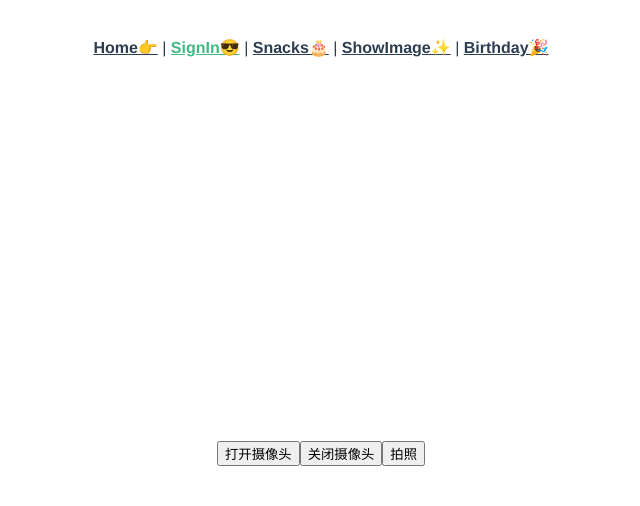
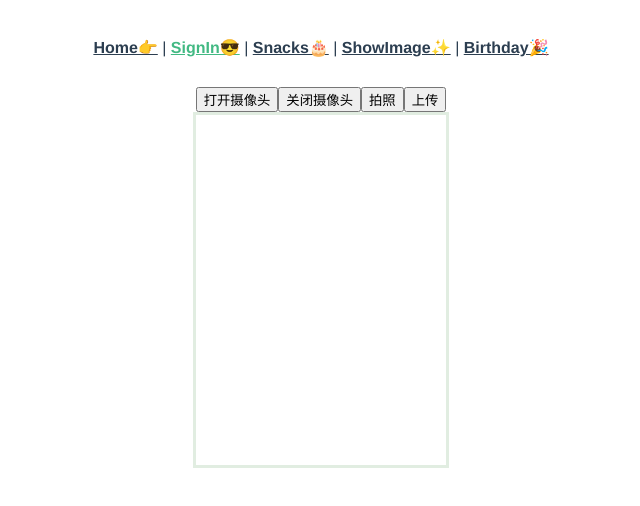
Before and after one commit to lindazha0/JetApp, a Vue app: page /face_reco in a window 1280 px wide. Shown: the top 506 px of the page, without its empty margins (319-959 px from the left). Built offline with nearby package versions, Linux system fonts and the light colour scheme.

Commit message:
add pikachuu

```diff
--- a/src/views/birth.vue
+++ b/src/views/birth.vue
@@ -1,6 +1,7 @@
 <template>
+  <!-- <div id=background> -->
   <div id='center'>
-    <h1>Happy Birthday! Lottory Time!<br/>Please choose a gift!</h1>
+    <h1>Happy Birthday! Lottery Time!<br/>Please choose a gift!</h1>
   <div class="sudoku_row">
     <div
       class="sudoku_item"
@@ -16,6 +17,7 @@
     <button @click="submit">Submit</button>
   </div>
   </div>
+  <!-- </div> -->
 
 
 </template>
@@ -94,15 +96,21 @@ export default {
 };
 </script>
 
-<style >
+<style scoped>
+h1 {
+  color: #2c3e50;
+  -webkit-text-stroke: 0.5px aliceblue;
+}
+
 #center {
   text-align: center;
+  background: url("../assets/pika.png");
 }
 .sudoku_row {
   text-align: center;
   position: relative;
   display: flex;
-  width: 30%;
+  width: 300px;
   margin: auto;
   justify-content: center;
   flex-wrap: wrap;
@@ -125,10 +133,8 @@ export default {
   margin-bottom: 5px;
 }
 #background{
-/* background:url("https://tse1-mm.cn.bing.net/th/id/R-C.33674725d9ae34f86e3835ae30b20afe?rik=Pb3C9e5%2b%2b3a9Vw&riu=http%3a%2f%2fwww.desktx.com%2fd%2ffile%2fwallpaper%2fscenery%2f20180626%2f4c8157d07c14a30fd76f9bc110b1314e.jpg&ehk=9tpmnrrRNi0eBGq3CnhwvuU8PPmKuy1Yma0zL%2ba14T0%3d&risl=&pid=ImgRaw&r=0"); */
-/* background: url("../assets/gift.png"); */
-width:100%;
-height:100%;
+/* background: url("../assets/pika.png"); */
+/* width:80%; */
 position:fixed;
 background-size:100% 100%;
 }
--- a/src/views/face.vue
+++ b/src/views/face.vue
@@ -1,28 +1,33 @@
 <template>
-  <!-- <h1>Not finished yet</h1> -->
-  <div class="camera_outer">
+  <div class="camera">
+    <div class="button">
+      <button @click="getCompetence()">打开摄像头</button>
+      <button @click="stopNavigator()">关闭摄像头</button>
+      <button @click="setImage()">拍照</button>
+      <button @click="dataURLtoFile(imgSrc, 'newImg')">上传</button>
+    </div>
+    <div class="box">
     <video id="videoCamera" :width="videoWidth" :height="videoHeight" autoplay></video>
+    </div>
     <canvas style="display:none;" id="canvasCamera" :width="videoWidth" :height="videoHeight"></canvas>
     <div v-if="imgSrc" class="img_bg_camera">
       <p>效果预览</p>
       <img :src="imgSrc" alt class="tx_img" />
     </div>
-    <div class="button">
-      <button @click="getCompetence()">打开摄像头</button>
-      <button @click="stopNavigator()">关闭摄像头</button>
-      <button @click="setImage()">拍照</button>
-    </div>
   </div>
 
 </template>
 
-<style>
-.info2 {
-  width: 10%;
-  height: 100px;
+<style scoped>
+.box {
+  width: 250px;
+  height: 350px;
+  border: 3px solid #2722;
+  margin: auto;
+
 }
-.box {
-  display:flex;
+#videoCamera{
+  margin: auto;
 }
 </style>
 
--- a/src/views/faceScript.js
+++ b/src/views/faceScript.js
@@ -28,15 +28,6 @@ export default {
       // 一些浏览器实现了部分mediaDevices，我们不能只分配一个对象
       // 使用getUserMedia，因为它会覆盖现有的属性。
       // 这里，如果缺少getUserMedia属性，就添加它。
-    //   navigator.mediaDevices.getUserMedia({
-    //     video: true,
-    //     video: { facingMode: "environment"}
-    // }).then(function(stream) {
-    //     console.log(stream);
-    // }).catch(function(err) {
-    //     console.log(err);
-    // });
-
       if (navigator.mediaDevices.getUserMedia === undefined) {
         navigator.mediaDevices.getUserMedia = function(constraints) {
           // 首先获取现存的getUserMedia(如果存在)
@@ -97,6 +88,7 @@ export default {
       // 获取图片base64链接
       var image = this.thisCancas.toDataURL("image/png");
       _this.imgSrc = image;//赋值并预览图片
+      console.log(image)
     },
     // 关闭摄像头
     stopNavigator() {
@@ -112,7 +104,9 @@ export default {
       while (n--) {
         u8arr[n] = bstr.charCodeAt(n);
       }
-      return new File([u8arr], filename, { type: mime });
+      var file = new File([u8arr], filename, { type: mime });
+      console.log(file);
+      return file;
     }
   }
 };
--- a/src/views/slider.vue
+++ b/src/views/slider.vue
@@ -83,7 +83,7 @@
 <script src= './sliderScripts.js'>
 </script>
 
-<style>
+<style  scoped>
 * {
   box-sizing: border-box;
   margin: 0;
```
